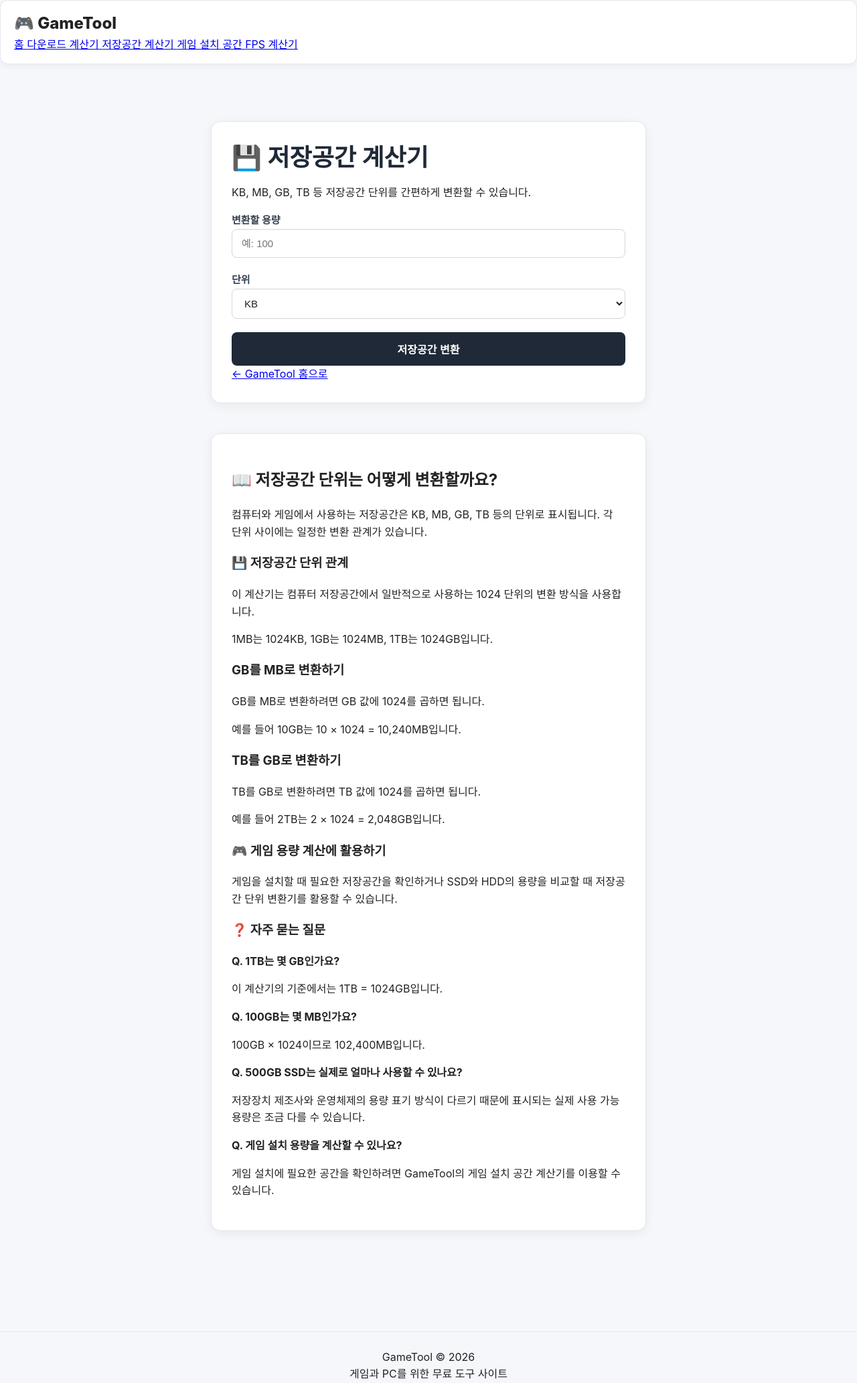
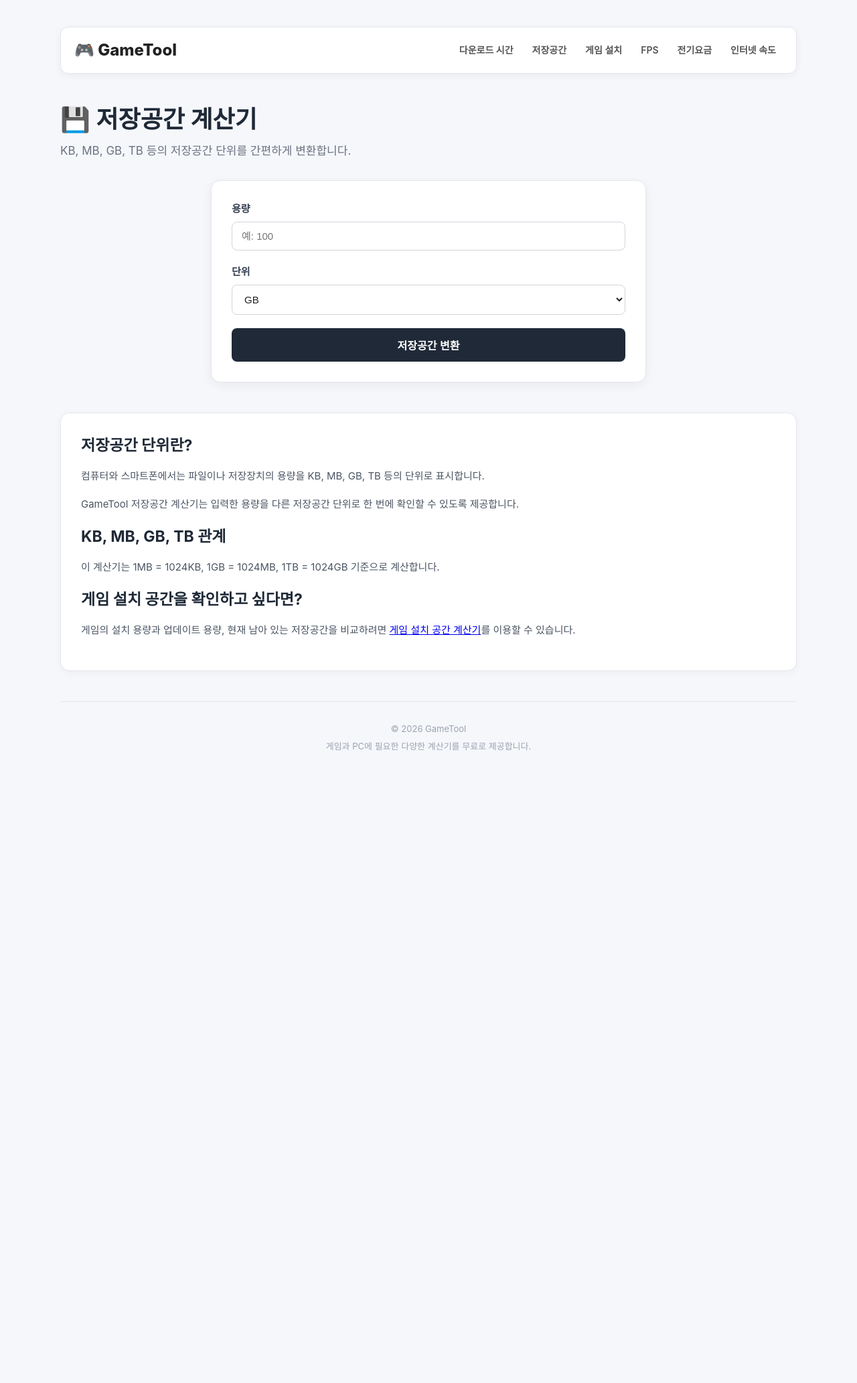
Before and after one commit to shadysun811/Gametool, a Flask app: page /storage in a window 1280 px wide. Shown: the whole page at 67% size. After the commit the page ends 1120 px from the top, so only its background shows below. Run offline with Flask 3, Linux system fonts and the light colour scheme.

Commit message:
Refactor storage.html for improved SEO and structure

```diff
--- a/templates/storage.html
+++ b/templates/storage.html
@@ -1,120 +1,61 @@
 <!DOCTYPE html>
 <html lang="ko">
+<head>
+    <meta charset="UTF-8">
+    <meta name="viewport" content="width=device-width, initial-scale=1.0">
 
-<head>
+    <title>저장공간 계산기 - KB MB GB TB 변환 | GameTool</title>
 
-    <meta charset="UTF-8">
+    <meta name="description"
+          content="KB, MB, GB, TB 저장공간 단위를 쉽고 빠르게 변환할 수 있는 무료 저장공간 계산기입니다.">
 
-    <meta
-        name="viewport"
-        content="width=device-width, initial-scale=1.0"
-    >
-
-    <title>저장공간 계산기 | GB MB TB 변환 | GameTool</title>
-
-    <meta
-        name="description"
-        content="KB, MB, GB, TB 등 저장공간 단위를 간편하게 변환할 수 있는 무료 저장공간 계산기입니다."
-    >
-
-    <meta
-        name="keywords"
-        content="저장공간 계산기, 용량 계산기, GB MB 변환, MB GB 변환, TB GB 변환, 저장공간 단위 변환"
-    >
+    <meta name="keywords"
+          content="저장공간 계산기, 용량 계산기, KB MB GB TB, GB MB 변환, TB GB 변환">
 
     <meta name="robots" content="index, follow">
 
-    <link
-        rel="stylesheet"
-        href="{{ url_for('static', filename='style.css') }}"
-    >
-
+    <link rel="stylesheet"
+          href="{{ url_for('static', filename='style.css') }}">
 </head>
-
 
 <body>
 
-
-<!-- =========================
-     상단 메뉴
-     ========================= -->
+<div class="container">
 
     <nav class="navbar">
 
-    <div class="navbar-inner">
+        <a href="/" class="logo">🎮 GameTool</a>
 
-        <a href="/" class="logo">
-            🎮 GameTool
-        </a>
-
-
-        <div class="nav-menu">
-
-            <a href="/">
-                홈
-            </a>
-
-            <a href="/download">
-                다운로드 계산기
-            </a>
-
-            <a href="/storage">
-                저장공간 계산기
-            </a>
-
-            <a href="/game-storage">
-                게임 설치 공간
-            </a>
-
-            <a href="/fps">
-                FPS 계산기
-            </a>
-
-        </div>
-
+        <div class="nav-links">
+            <a href="/download">다운로드 시간</a>
+            <a href="/storage">저장공간</a>
+            <a href="/game-storage">게임 설치</a>
+            <a href="/fps">FPS</a>
+            <a href="/electricity">전기요금</a>
+            <a href="/speed">인터넷 속도</a>
         </div>
 
     </nav>
 
 
+    <h1>💾 저장공간 계산기</h1>
 
-<!-- =========================
-     메인
-     ========================= -->
+    <p class="subtitle">
+        KB, MB, GB, TB 등의 저장공간 단위를 간편하게 변환합니다.
+    </p>
 
-<main>
-
-    <div class="container">
-
-
-        <!-- =========================
-             저장공간 계산기
-             ========================= -->
 
     <div class="calculator">
 
-            <h1>
-                💾 저장공간 계산기
-            </h1>
-
-
-            <p>
-                KB, MB, GB, TB 등 저장공간 단위를
-                간편하게 변환할 수 있습니다.
-            </p>
-
-
         <form method="POST">
 
-
-                <div class="input-group">
-
-                    <label>
-                        변환할 용량
+            <label for="value">
+                용량
             </label>
 
             <input
                 type="number"
+                id="value"
                 name="value"
                 step="0.01"
                 min="0"
@@ -122,38 +63,19 @@
                 required
             >
 
-                </div>
 
-
-
-                <div class="input-group">
-
-                    <label>
+            <label for="unit">
                 단위
             </label>
 
-                    <select name="unit">
+            <select id="unit" name="unit">
 
-                        <option value="KB">
-                            KB
-                        </option>
-
-                        <option value="MB">
-                            MB
-                        </option>
-
-                        <option value="GB">
-                            GB
-                        </option>
-
-                        <option value="TB">
-                            TB
-                        </option>
+                <option value="KB">KB</option>
+                <option value="MB">MB</option>
+                <option value="GB" selected>GB</option>
+                <option value="TB">TB</option>
 
             </select>
-
-                </div>
-
 
 
             <button type="submit">
@@ -163,182 +85,62 @@
         </form>
 
 
-
         {% if result %}
 
         <div class="result">
-
-                <h2>
-                    변환 결과
-                </h2>
-
+            <strong>변환 결과</strong><br><br>
             {{ result | safe }}
-
         </div>
 
         {% endif %}
 
+    </div>
 
 
-            <a
-                href="/"
-                class="home-link"
-            >
-                ← GameTool 홈으로
-            </a>
+    <section class="description">
+
+        <h2>저장공간 단위란?</h2>
+
+        <p>
+            컴퓨터와 스마트폰에서는 파일이나 저장장치의 용량을
+            KB, MB, GB, TB 등의 단위로 표시합니다.
+        </p>
+
+        <p>
+            GameTool 저장공간 계산기는 입력한 용량을
+            다른 저장공간 단위로 한 번에 확인할 수 있도록 제공합니다.
+        </p>
+
+
+        <h2>KB, MB, GB, TB 관계</h2>
+
+        <p>
+            이 계산기는 1MB = 1024KB,
+            1GB = 1024MB,
+            1TB = 1024GB 기준으로 계산합니다.
+        </p>
+
+
+        <h2>게임 설치 공간을 확인하고 싶다면?</h2>
+
+        <p>
+            게임의 설치 용량과 업데이트 용량,
+            현재 남아 있는 저장공간을 비교하려면
+            <a href="/game-storage">게임 설치 공간 계산기</a>를 이용할 수 있습니다.
+        </p>
+
+    </section>
+
+
+    <footer>
+
+        <p>© 2026 GameTool</p>
+
+        <p>게임과 PC에 필요한 다양한 계산기를 무료로 제공합니다.</p>
+
+    </footer>
 
 </div>
 
-
-
-        <!-- =========================
-             SEO 설명
-             ========================= -->
-
-        <div class="calculator">
-
-            <h2>
-                📖 저장공간 단위는 어떻게 변환할까요?
-            </h2>
-
-
-            <p>
-                컴퓨터와 게임에서 사용하는 저장공간은
-                KB, MB, GB, TB 등의 단위로 표시됩니다.
-                각 단위 사이에는 일정한 변환 관계가 있습니다.
-            </p>
-
-
-            <h3>
-                💾 저장공간 단위 관계
-            </h3>
-
-
-            <p>
-                이 계산기는 컴퓨터 저장공간에서 일반적으로 사용하는
-                1024 단위의 변환 방식을 사용합니다.
-            </p>
-
-
-            <p>
-                1MB는 1024KB,
-                1GB는 1024MB,
-                1TB는 1024GB입니다.
-            </p>
-
-
-            <h3>
-                GB를 MB로 변환하기
-            </h3>
-
-
-            <p>
-                GB를 MB로 변환하려면 GB 값에 1024를 곱하면 됩니다.
-            </p>
-
-
-            <p>
-                예를 들어 10GB는
-                10 × 1024 = 10,240MB입니다.
-            </p>
-
-
-            <h3>
-                TB를 GB로 변환하기
-            </h3>
-
-
-            <p>
-                TB를 GB로 변환하려면 TB 값에 1024를 곱하면 됩니다.
-            </p>
-
-
-            <p>
-                예를 들어 2TB는
-                2 × 1024 = 2,048GB입니다.
-            </p>
-
-
-            <h3>
-                🎮 게임 용량 계산에 활용하기
-            </h3>
-
-
-            <p>
-                게임을 설치할 때 필요한 저장공간을 확인하거나
-                SSD와 HDD의 용량을 비교할 때
-                저장공간 단위 변환기를 활용할 수 있습니다.
-            </p>
-
-
-            <h3>
-                ❓ 자주 묻는 질문
-            </h3>
-
-
-            <p>
-                <strong>Q. 1TB는 몇 GB인가요?</strong>
-            </p>
-
-            <p>
-                이 계산기의 기준에서는
-                1TB = 1024GB입니다.
-            </p>
-
-
-            <p>
-                <strong>Q. 100GB는 몇 MB인가요?</strong>
-            </p>
-
-            <p>
-                100GB × 1024이므로
-                102,400MB입니다.
-            </p>
-
-
-            <p>
-                <strong>Q. 500GB SSD는 실제로 얼마나 사용할 수 있나요?</strong>
-            </p>
-
-            <p>
-                저장장치 제조사와 운영체제의 용량 표기 방식이 다르기 때문에
-                표시되는 실제 사용 가능 용량은 조금 다를 수 있습니다.
-            </p>
-
-
-            <p>
-                <strong>Q. 게임 설치 용량을 계산할 수 있나요?</strong>
-            </p>
-
-            <p>
-                게임 설치에 필요한 공간을 확인하려면
-                GameTool의 게임 설치 공간 계산기를 이용할 수 있습니다.
-            </p>
-
-        </div>
-
-
-    </div>
-
-</main>
-
-
-
-<!-- =========================
-     푸터
-     ========================= -->
-
-<footer class="footer">
-
-    GameTool © 2026
-
-    <br>
-
-    게임과 PC를 위한 무료 도구 사이트
-
-</footer>
-
-
 </body>
-
 </html>
```
Lines whose indentation alone changed are shown as unchanged.
